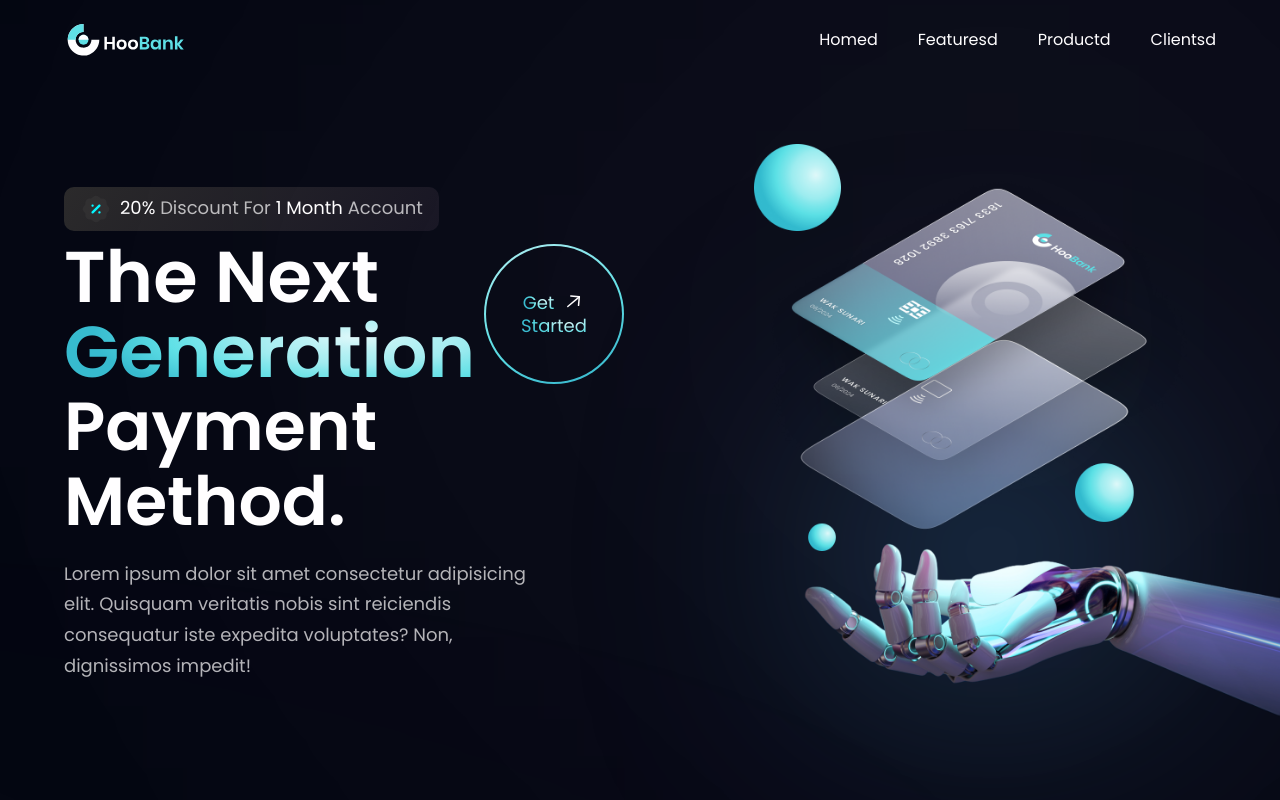
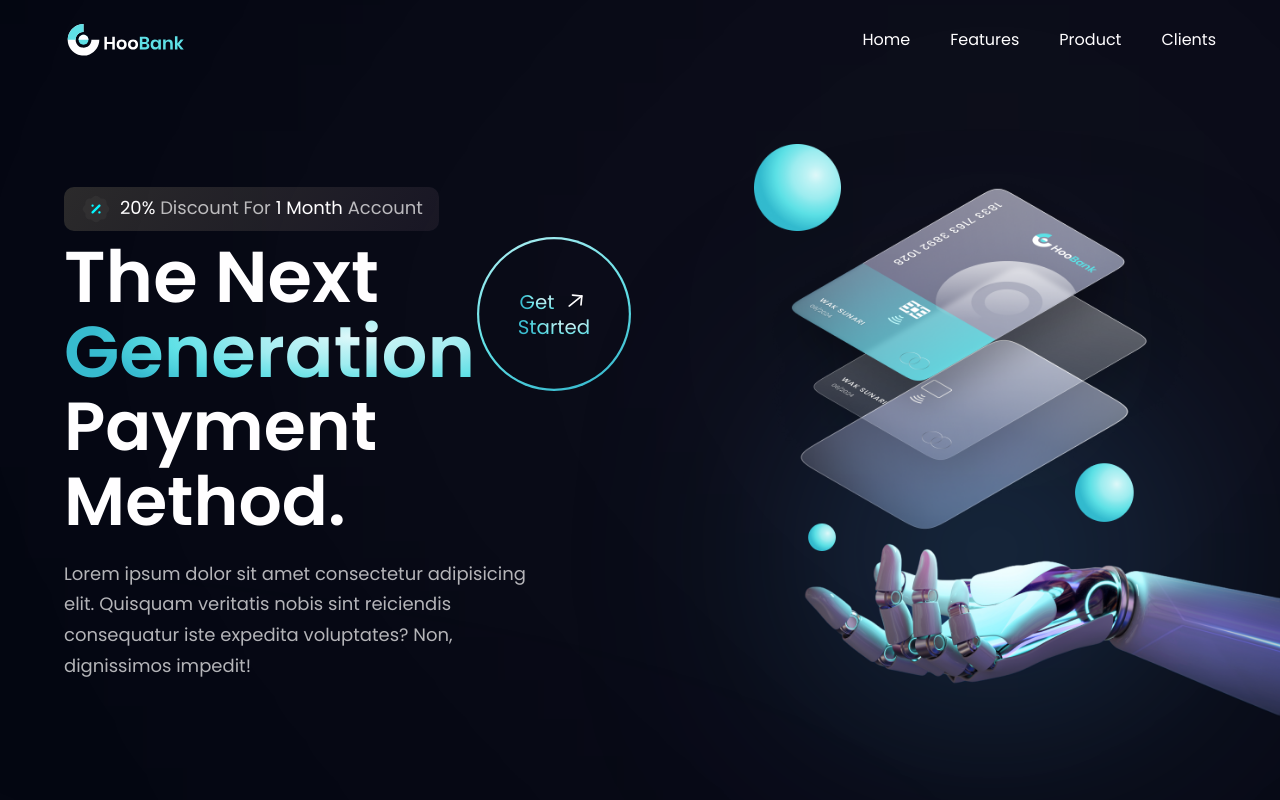
Before and after one commit to dev-ashik/bank_mordern_app, a React (Vite) app: page / in a window 1280 px wide. Shown: the top 800 px of the page. Built offline with nearby package versions, Linux system fonts and the light colour scheme.

Commit message:
animation

```diff
--- a/src/components/GetStarted.jsx
+++ b/src/components/GetStarted.jsx
@@ -1,10 +1,11 @@
 import React from "react";
 import styles from "../style";
 import { arrowUp } from "../assets";
+import './style.css';
 
 const GetStarted = () => (
   <div
-    className={`${styles.flexCenter} w-[140px] h-[140px] rounded-full bg-blue-gradient p-[2px] cursor-pointer`}
+    className={`getStarted_animation ${styles.flexCenter} w-[140px] h-[140px] rounded-full bg-blue-gradient p-[2px] cursor-pointer`}
   >
     <div
       className={`${styles.flexCenter} flex-col bg-primary w-[100%] h-[100%] rounded-full`}
--- a/src/components/Navbar.jsx
+++ b/src/components/Navbar.jsx
@@ -16,7 +16,7 @@
               index === navLinks.length - 1 ? "mr-0" : "mr-10"
             }`}
           >
-            <a href={`#${nav.id}`}>{nav.title}d</a>
+            <a href={`#${nav.id}`}>{nav.title}</a>
           </li>
         ))}
       </ul>
--- /dev/null
+++ b/src/components/style.css
@@ -0,0 +1,15 @@
+.getStarted_animation {
+    animation: getStartedAnimation 2.5s linear infinite;
+}
+
+@keyframes getStartedAnimation {
+    0% {
+        transform: scale(1.1);
+    }
+    50% {
+        transform: scale(1);
+    }
+    100% {
+        transform: scale(1.1);
+    }
+}
```
Also changed, not shown: 1 other file (tests, documents, lock files or other folders).
